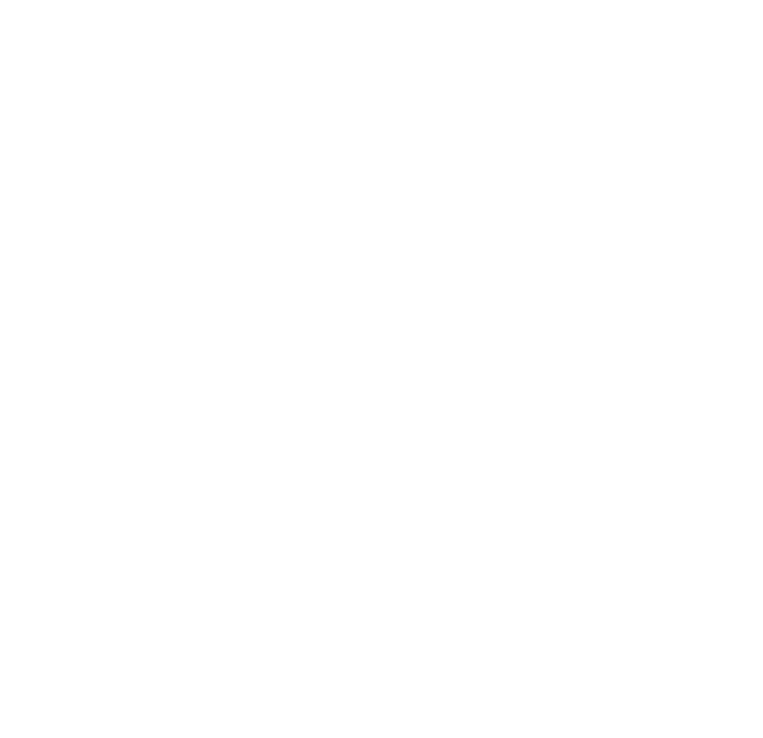
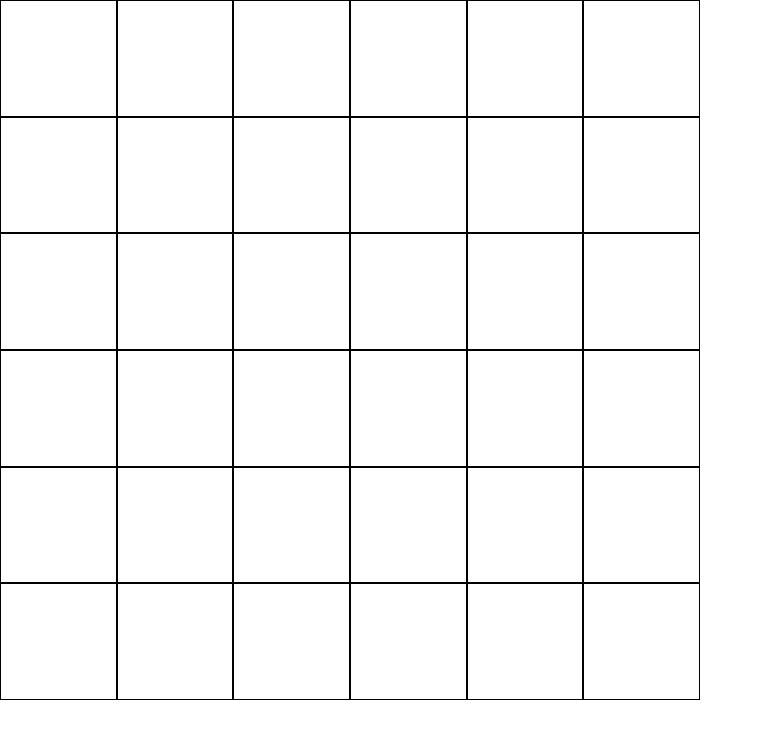
Before and after one commit to franciscochiarino/four-in-line, a plain HTML site: page index.html in a window 1280 px wide. Shown: the whole page, without its empty margins (0-763 px from the left). Drawn offline with Linux system fonts and the light colour scheme.

Commit message:
Created rows

```diff
--- a/index.html
+++ b/index.html
@@ -10,42 +10,42 @@
 <body>
     <section>
         <div id="board">
-            <div class="space"></div>
-            <div class="space"></div>
-            <div class="space"></div>
-            <div class="space"></div>
-            <div class="space"></div>
-            <div class="space"></div>
-            <div class="space"></div>
-            <div class="space"></div>
-            <div class="space"></div>
-            <div class="space"></div>
-            <div class="space"></div>
-            <div class="space"></div>
-            <div class="space"></div>
-            <div class="space"></div>
-            <div class="space"></div>
-            <div class="space"></div>
-            <div class="space"></div>
-            <div class="space"></div>
-            <div class="space"></div>
-            <div class="space"></div>
-            <div class="space"></div>
-            <div class="space"></div>
-            <div class="space"></div>
-            <div class="space"></div>
-            <div class="space"></div>
-            <div class="space"></div>
-            <div class="space"></div>
-            <div class="space"></div>
-            <div class="space"></div>
-            <div class="space"></div>
-            <div class="space"></div>
-            <div class="space"></div>
-            <div class="space"></div>
-            <div class="space"></div>
-            <div class="space"></div>
-            <div class="space"></div>
+            <div class="space row-00"></div>
+            <div class="space row-00"></div>
+            <div class="space row-00"></div>
+            <div class="space row-00"></div>
+            <div class="space row-00"></div>
+            <div class="space row-00"></div>
+            <div class="space row-01"></div>
+            <div class="space row-01"></div>
+            <div class="space row-01"></div>
+            <div class="space row-01"></div>
+            <div class="space row-01"></div>
+            <div class="space row-01"></div>
+            <div class="space row-02"></div>
+            <div class="space row-02"></div>
+            <div class="space row-02"></div>
+            <div class="space row-02"></div>
+            <div class="space row-02"></div>
+            <div class="space row-02"></div>
+            <div class="space row-03"></div>
+            <div class="space row-03"></div>
+            <div class="space row-03"></div>
+            <div class="space row-03"></div>
+            <div class="space row-03"></div>
+            <div class="space row-03"></div>
+            <div class="space row-04"></div>
+            <div class="space row-04"></div>
+            <div class="space row-04"></div>
+            <div class="space row-04"></div>
+            <div class="space row-04"></div>
+            <div class="space row-04"></div>
+            <div class="space row-05"></div>
+            <div class="space row-05"></div>
+            <div class="space row-05"></div>
+            <div class="space row-05"></div>
+            <div class="space row-05"></div>
+            <div class="space row-05"></div>
         </div>
     </section>
 </body>
--- a/style.css
+++ b/style.css
@@ -7,3 +7,18 @@
 html {
     font-size: 100%;
 }
+
+#board {
+    width: 700px;
+    height: 700px;
+    display: grid;
+    grid-template: repeat(6, 1fr) / repeat(6, 1fr);
+}
+
+.space {
+    border: 1px solid black;
+}
+
+section {
+    height: 100vh;
+}
```
